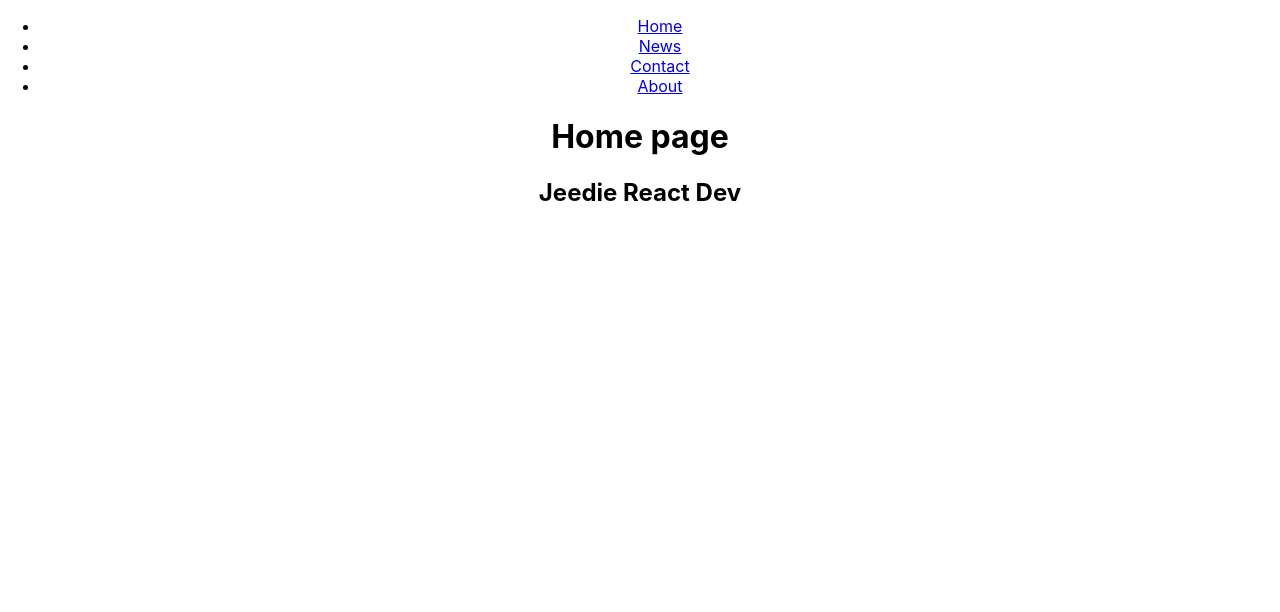
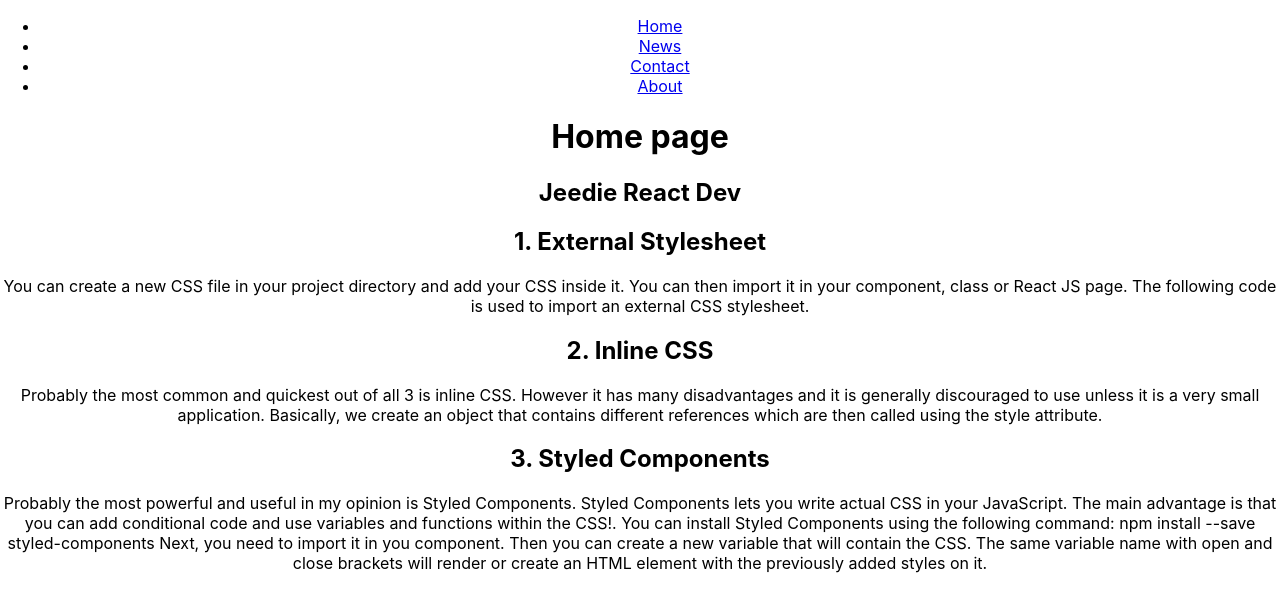
Before and after one commit to Enowizzy/react-app, a React (Create React App) app: page / in a window 1280 px wide. Shown: the top 612 px of the page. Built offline with nearby package versions, Linux system fonts and the light colour scheme.

Commit message:
body commit

```diff
--- a/src/App.js
+++ b/src/App.js
@@ -2,6 +2,7 @@ import { BrowserRouter, Route, Routes } from "react-router-dom";
 import "./App.css";
 import About from "./user/components/about/About";
 import Contact from "./user/components/contact/Contact";
+import Error from "./user/components/error/error";
 import Home from "./user/components/home/Home";
 import Navbar from "./user/components/navbar/Navbar";
 import News from "./user/components/news/news";
@@ -16,6 +17,7 @@ function App() {
           <Route path="/about" element={<About />}></Route>
           <Route path="/contact" element={<Contact />}></Route>
           <Route path="/news" element={<News />}></Route>
+          <Route path="/*" element={<Error />}></Route>
         </Routes>
       </BrowserRouter>
     </div>
--- a/src/user/components/about/about.js
+++ b/src/user/components/about/about.js
@@ -1,7 +1,17 @@
+import Contact from "../contact/Contact";
+
 const About = () => {
+  let contacts$ = [
+    { id: 1, phone: "+255625460123", area: "Home" },
+    { id: 2, phone: "+255625460124", area: "Error" },
+    { id: 3, phone: "+255625460125", area: "Contact" },
+    { id: 4, phone: "+255625460126", area: "About" },
+    { id: 5, phone: "+255625460127", area: "News" },
+  ];
   return (
     <div>
       <h2>About page</h2>
+      <Contact contacts$={contacts$}></Contact>
     </div>
   );
 };
--- /dev/null
+++ b/src/user/components/body/body.js
@@ -0,0 +1,23 @@
+const Body = (contact$) => {
+    return (
+        <div class="col-md-8">
+            <h2>1. External Stylesheet</h2>
+            <p>You can create a new CSS file in your project directory and add your CSS inside it. You can then import it in your component, class or React JS page.
+                The following code is used to import an external CSS stylesheet.</p>
+
+            <h2>2. Inline CSS</h2>
+            <p>Probably the most common and quickest out of all 3 is inline CSS. However it has many disadvantages and it is generally discouraged to use unless it is a very small application.
+                Basically, we create an object that contains different references which are then called using the style{ } attribute.</p>
+
+            <h2>3. Styled Components</h2>
+
+            <p>Probably the most powerful and useful in my opinion is Styled Components. Styled Components lets you write actual CSS in your JavaScript. The main advantage is that you can add conditional code and use variables and functions within the CSS!.
+
+                You can install Styled Components using the following command:
+                npm install --save styled-components
+                Next, you need to import it in you component. Then you can create a new variable that will contain the CSS. The same variable name with open and close brackets will render or create an HTML element with the previously added styles on it.</p>
+        </div>
+    );
+}
+
+export default Body;
--- a/src/user/components/contact/contact.js
+++ b/src/user/components/contact/contact.js
@@ -1,7 +1,16 @@
-const Contact = () => {
+const Contact = ({contacts$}) => {
   return (
     <div>
       <h2>Contact page</h2>
+      {
+        contacts$.map((contact$) => (
+          <div key={contact$.id}>
+            <h3>ID is: {contact$.id}</h3>
+            <h3>Phone is: {contact$.phone}</h3>
+            <h3>Area: {contact$.area}</h3>
+          </div>
+        ))
+      }
     </div>
   );
 };
--- /dev/null
+++ b/src/user/components/error/error.js
@@ -0,0 +1,14 @@
+const Error = () => {
+    const handleClick = (name, age) => {
+        console.log(name + age)
+    }
+    return (
+        <div>
+            <h1>404</h1>
+            <p>page not found</p>
+            <button type="button" onClick={() => handleClick('JideX', 24)}>click me</button>
+        </div>
+    );
+}
+
+export default Error;
--- a/src/user/components/home/home.js
+++ b/src/user/components/home/home.js
@@ -1,9 +1,12 @@
+import Body from "../body/body";
 
 const Home = () => {
+  const pageTitle = 'Home page';
   return (
     <div>
-      <h1>Home page</h1>
+      <h1>{pageTitle}</h1>
       <h2>Jeedie React Dev</h2>
+      <Body></Body>
     </div>
   );
 };
--- a/src/user/components/news/news.js
+++ b/src/user/components/news/news.js
@@ -1,9 +1,23 @@
 const News = () => {
+    let news_lists$ = [
+        { id: 1, name: "React", tech: "jsx" },
+        { id: 2, name: "Angular", tech: "typescript" },
+        { id: 3, name: "VueJs", tech: "html" },
+    ];
     return (
         <div>
             <h2>News Page</h2>
+            {
+                news_lists$.map((news_list$) => (
+                    <div key={news_list$.id}>
+                        <h3>ID is: {news_list$.id}</h3>
+                        <h3>Name is: {news_list$.name}</h3>
+                        <h3>Technology: {news_list$.tech}</h3>
+                    </div>
+                ))
+            }
         </div>
-     );
+    );
 }
 
 export default News;
```
